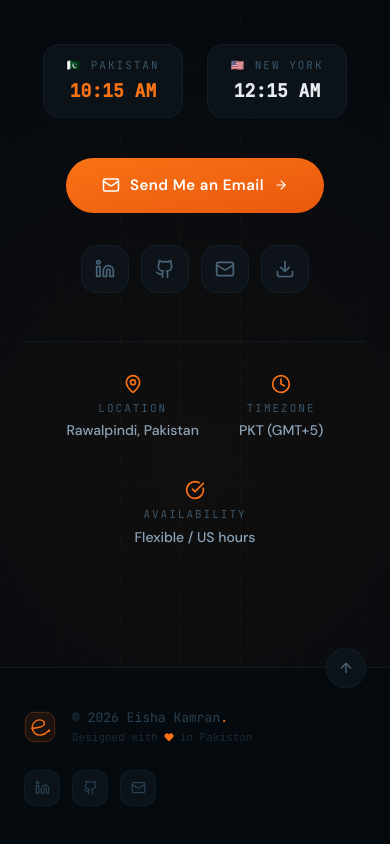
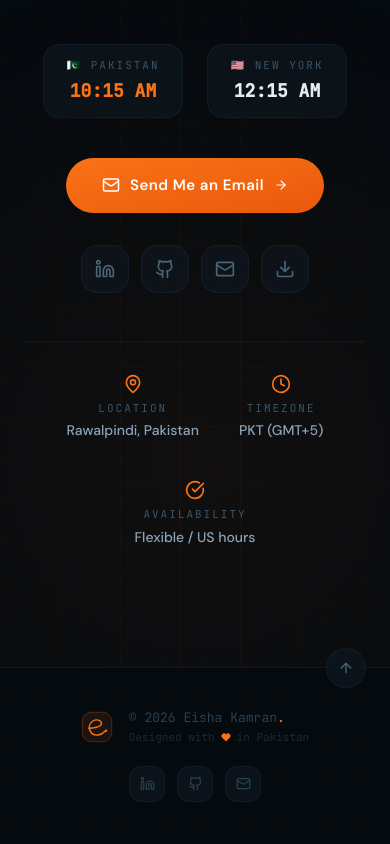
Before and after one commit to AbdullahSaad5/frontend-portfolio, a Next.js app: page / in a window 390 px wide. Shown: the part 9418-10262 px from the top of the page. Built offline with nearby package versions, Linux system fonts and the light colour scheme.

Commit message:
Adjust footer layout for responsiveness and spacing.

```diff
--- a/components/footer.tsx
+++ b/components/footer.tsx
@@ -12,7 +12,7 @@ export function Footer() {
   return (
     <footer className="px-6 md:px-10 py-10 border-t border-dark-card relative">
       <div className="max-w-[1200px] mx-auto">
-        <div className="flex justify-between items-center flex-wrap gap-6">
+        <div className="flex flex-col items-center gap-5 md:flex-row md:justify-between">
           {/* Logo & copyright */}
           <div className="flex items-center gap-4">
             <SignatureLogoMark size={32} />
```
